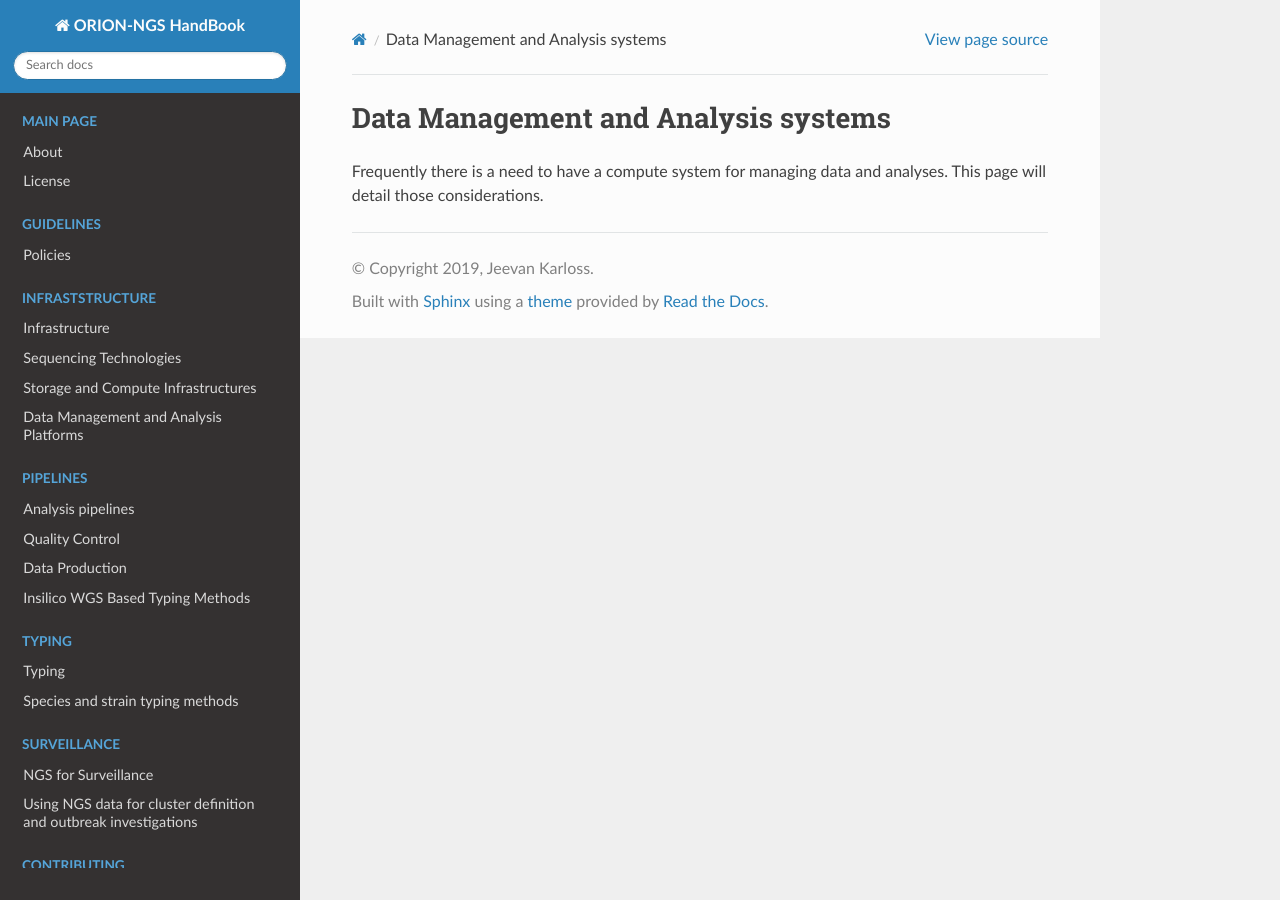
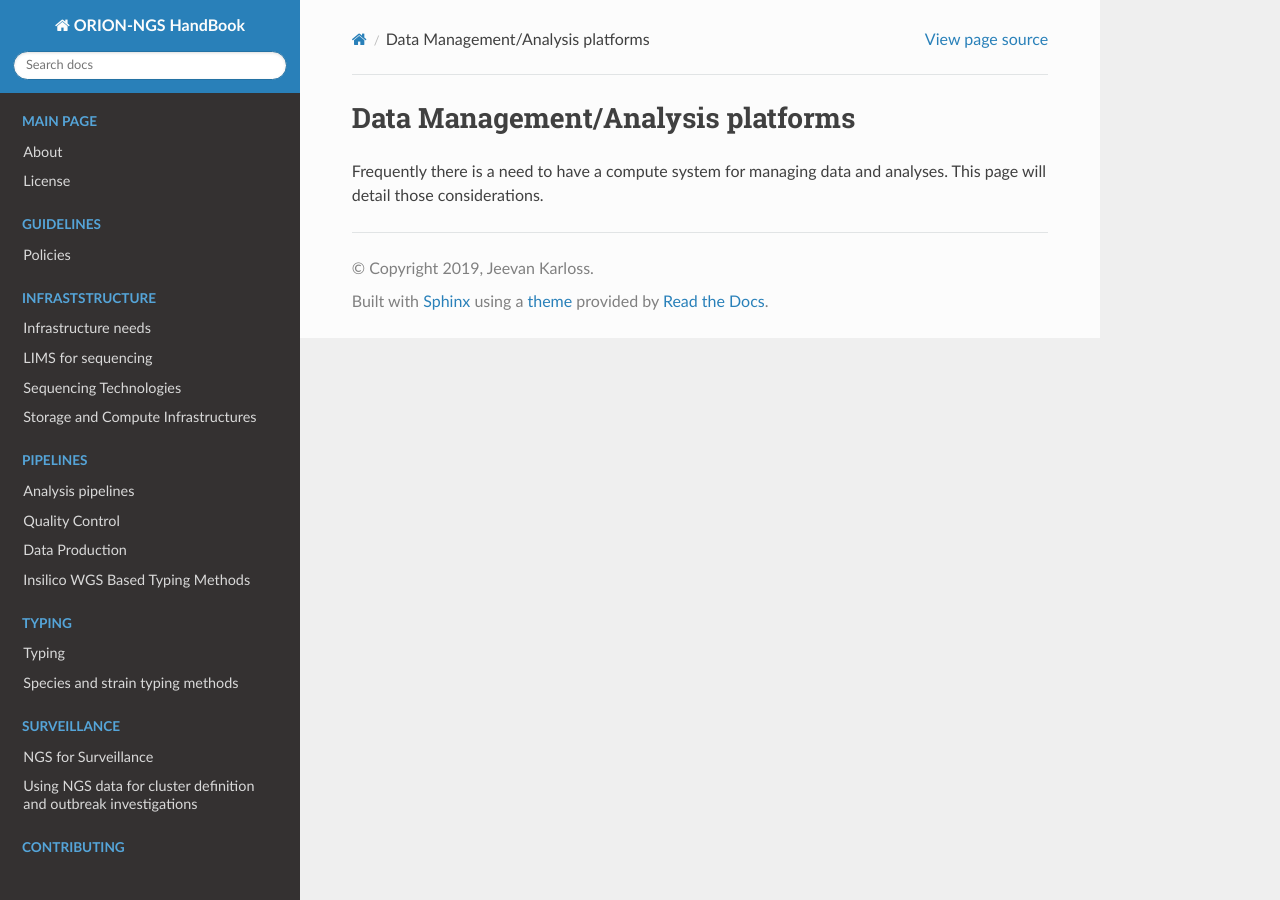
Before and after one commit to NorwegianVeterinaryInstitute/ORION_HandBook, a Sphinx documentation site: the page built from docs/source/Infrastructure/DMAPs.rst, in a window 1280 px wide. Built offline with Sphinx 7.4.7 and the Read the Docs theme 2.0.0, drawn with Linux system fonts in a browser that asks for light colours; pages that are not in the unit, such as notebooks, are missing from menus.

Commit message:
Infrastructure toc

```diff
--- a/docs/source/Infrastructure/DMAPs.rst
+++ b/docs/source/Infrastructure/DMAPs.rst
@@ -1,4 +1,4 @@
-Data Management and Analysis systems
+Data Management/Analysis platforms
 ====================================
 Frequently there is a need to have a compute system for managing
 data and analyses. This page will detail those considerations.
--- a/docs/source/Infrastructure/db_management_analysis_platforms.rst
+++ /dev/null
@@ -1,3 +0,0 @@
-=======================================
-Data Management and Analysis Platforms
-=======================================
--- a/docs/source/Infrastructure/infrastructure.rst
+++ b/docs/source/Infrastructure/infrastructure.rst
@@ -1,3 +1,3 @@
-Infrastructure
-==============
+Infrastructure needs
+=====================
 This page will detail the infrastructure needs for sequencing based surveillance.
--- a/docs/source/Infrastructure/lims.rst
+++ b/docs/source/Infrastructure/lims.rst
@@ -0,0 +1,2 @@
+LIMS for sequencing
+==========================================
--- a/docs/source/Infrastructure/sequencing.rst
+++ /dev/null
@@ -1,4 +0,0 @@
-Sequencing considerations
-=========================
-This page will describe considerations that should be taken
-for the selection of sequencing technologies.
--- a/docs/source/Infrastructure/sequencing_tech.rst
+++ b/docs/source/Infrastructure/sequencing_tech.rst
@@ -1,3 +1,2 @@
-====================================
 Sequencing Technologies
 ====================================
--- a/docs/source/Infrastructure/storage_compute.rst
+++ b/docs/source/Infrastructure/storage_compute.rst
@@ -1,3 +1,2 @@
-===================================
 Storage and Compute Infrastructures
 ===================================
```
